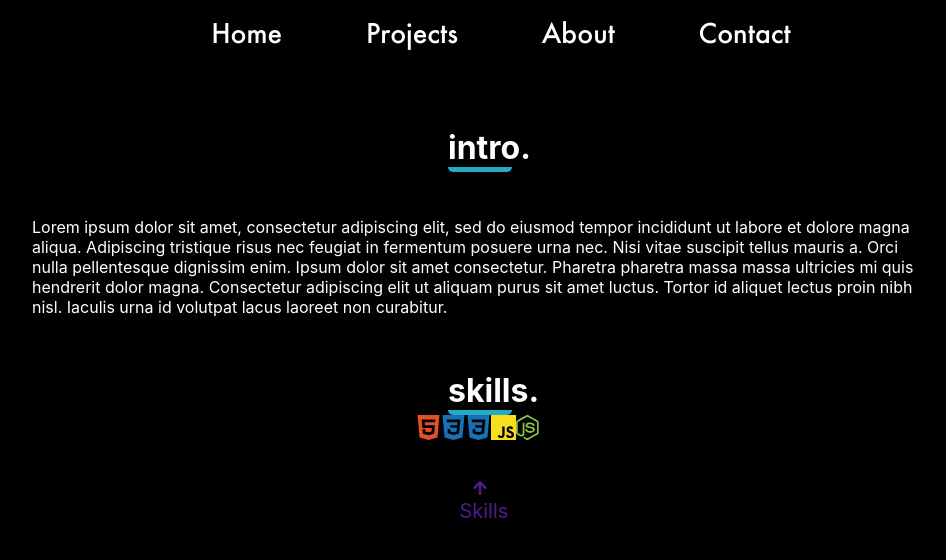
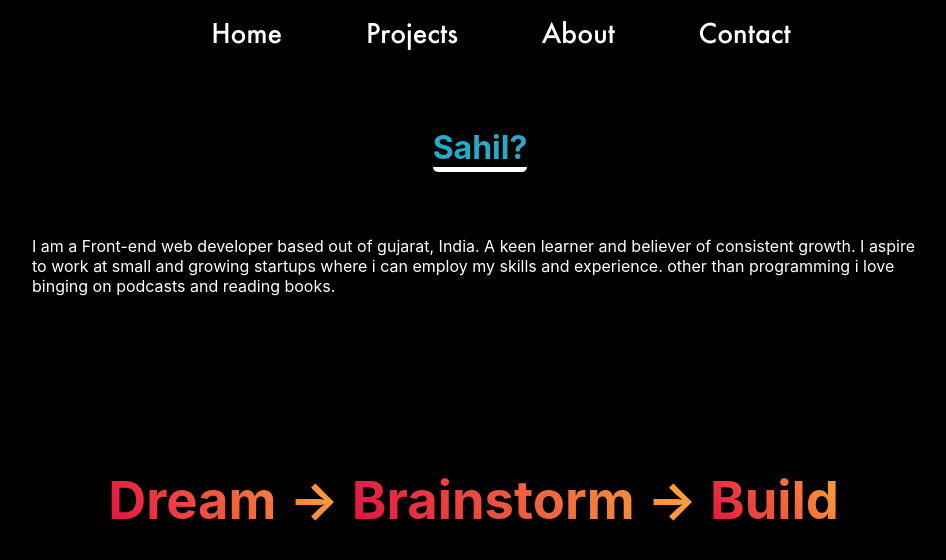
Before and after one commit to sahilkakwani9/React-Portfolio, a React (Create React App) app: page /about in a window 1280 px wide. Shown: the top 560 px of the page, without its empty margins (160-1106 px from the left). Built offline with nearby package versions, Linux system fonts and the light colour scheme.

Commit message:
rejuvenating about section

```diff
--- a/src/components/About.css
+++ b/src/components/About.css
@@ -3,7 +3,7 @@
     padding-top: 10%;
 
     height: 100vh;
-    background-color: #000;
+    /* background-color: #000; */
     color: #fff;
     /* align-items: center;
     text-align: center;
@@ -11,27 +11,44 @@
 }
 
 .about-container .intro-content{
-    display: flex;
-    width: 70%;
-    padding-left: 0;
+    /* display: flex; */
+    /* width: 70%; */
+    /* padding-left: 0; */
     margin-top: 5%;
-    margin: auto;
+    justify-content: space-around;
+    /* margin: auto; */
 
 }
+
+.about-container .intro-left {
+    /* width: 30%; */
+    margin-top: 10%;
+    display: flex;
+    font-size: 35px;
+    justify-content: center;
+}
+
+.about-container .intro-right {
+    width: 70%;
+    margin: auto;
+}
 .about-container h1 {
-    border-bottom: #27aac8 5px solid;
+    color: #27aac8;
+    border-bottom: #fff 5px solid;
     border-radius: 5px;
-    width: 5%;
+    width: fit-content;
     margin: auto;
 }
 
-/* .about-container .intro img {
-    width: 30%;
-    border-radius: 50px;
-    margin-top: 5%;
-    margin-left: 30%;
-    border: #000 4px solid;
-} */
+.about-container .headshot {
+}
+
+.about-container img {
+    width: 50%;
+    /* border-radius: 20px; */
+    border: #fff solid 7px;
+    /* margin-left: 30%; */
+}
 
 .about-container .intro p {
     /* width: 200%; */
--- a/src/components/About.js
+++ b/src/components/About.js
@@ -16,13 +16,27 @@ function About() {
 
   return (
     <>
-      <div className="about-container">
+    <div className='about-container'>
+      <div className="intro">
+        <h1>Sahil?</h1>
+        <div className='intro-content'>
+
+          <div className="intro-right">
+          <p>I am a Front-end web developer based out of gujarat, India. A keen learner and believer of consistent growth. I aspire to work at small and growing startups where i can employ my skills and experience. other than programming i love binging on podcasts and reading books.</p>
+          </div>
+          <div className="intro-left">
+          <h2 className='gradient'>Dream -> </h2>
+          <h2 className='gradient'>Brainstorm -> </h2>
+          <h2 className='gradient'>Build</h2>
+          </div>
+
+        </div>
+      </div>
+    </div>
+      {/* <div className="about-container">
         <div className="intro">
           <h1>intro.</h1>
           <div className="intro-content">
-            {/* <div className="img-wrap">
-              <img src="/sahil-headshot.jpg" alt="headshot" />
-            </div> */}
             <p>Lorem ipsum dolor sit amet, consectetur adipiscing elit, sed do eiusmod tempor incididunt ut labore et dolore magna aliqua. Adipiscing tristique risus nec feugiat in fermentum posuere urna nec. Nisi vitae suscipit tellus mauris a. Orci nulla pellentesque dignissim enim. Ipsum dolor sit amet consectetur. Pharetra pharetra massa massa ultricies mi quis hendrerit dolor magna. Consectetur adipiscing elit ut aliquam purus sit amet luctus. Tortor id aliquet lectus proin nibh nisl. Iaculis urna id volutpat lacus laoreet non curabitur.</p>
           </div>
 
@@ -53,7 +67,7 @@ function About() {
             <p>Skills</p>
           </div>
         </motion.div>
-      </div>
+      </div> */}
     </>
   )
 }
--- a/src/components/Hero.css
+++ b/src/components/Hero.css
@@ -1,13 +1,14 @@
 
 body {
     height: 100vh;
-    overflow: hidden;
     background-color: #000;
 
 }
 .hero-container {
     position: relative;
-    /* width: 100vw; */
+    height: 100vh;
+    overflow: hidden;
+    width: 100vw;
 }
 
 .hero-wrapper {
@@ -117,7 +118,6 @@ body {
 
     display: flex;
     height: 100%;
-    margin-top: 10%;
     left: 90%;
     /* top: 12%; */
     /* justify-content: center; */
@@ -176,7 +176,7 @@ body {
 /* .marq div h4{
     padding-right: 5%;
 } */
-.marq .gradient {
+.gradient {
     color: #fff;
     background-image: linear-gradient(60deg, #E21143, #FFB03A);
     background-clip: text;
@@ -261,21 +261,12 @@ body {
 
 }
 
-
+/*
 .showcase {
     width: 100%;
     height: 100%;
     position: relative;
-}
-
-.showcase video {
-    width: 100%;
-    height: 100%;
-    position: absolute;
-    top: 0;
-    left: 0;
-    object-fit: cover;
-}
+} */
 
 .title {
     width: 100%;
@@ -285,5 +276,4 @@ body {
     font-size: 80px;
     font-weight: 800;
     color:#fff;
-    /* mix-blend-mode: multiply; */
 }
--- a/src/components/Hero.js
+++ b/src/components/Hero.js
@@ -66,7 +66,6 @@ function Hero() {
 
             {/* <h1 className='m-head'>A Freelance <br /> Web Developer.</h1> */}
             <section class="showcase">
-              <video src="./video1.mp4" autoPlay loop muted></video>
               <h1 className='title'>A Freelance <br /> Web Developer.</h1>
             </section>
             <button className="resume">
```
